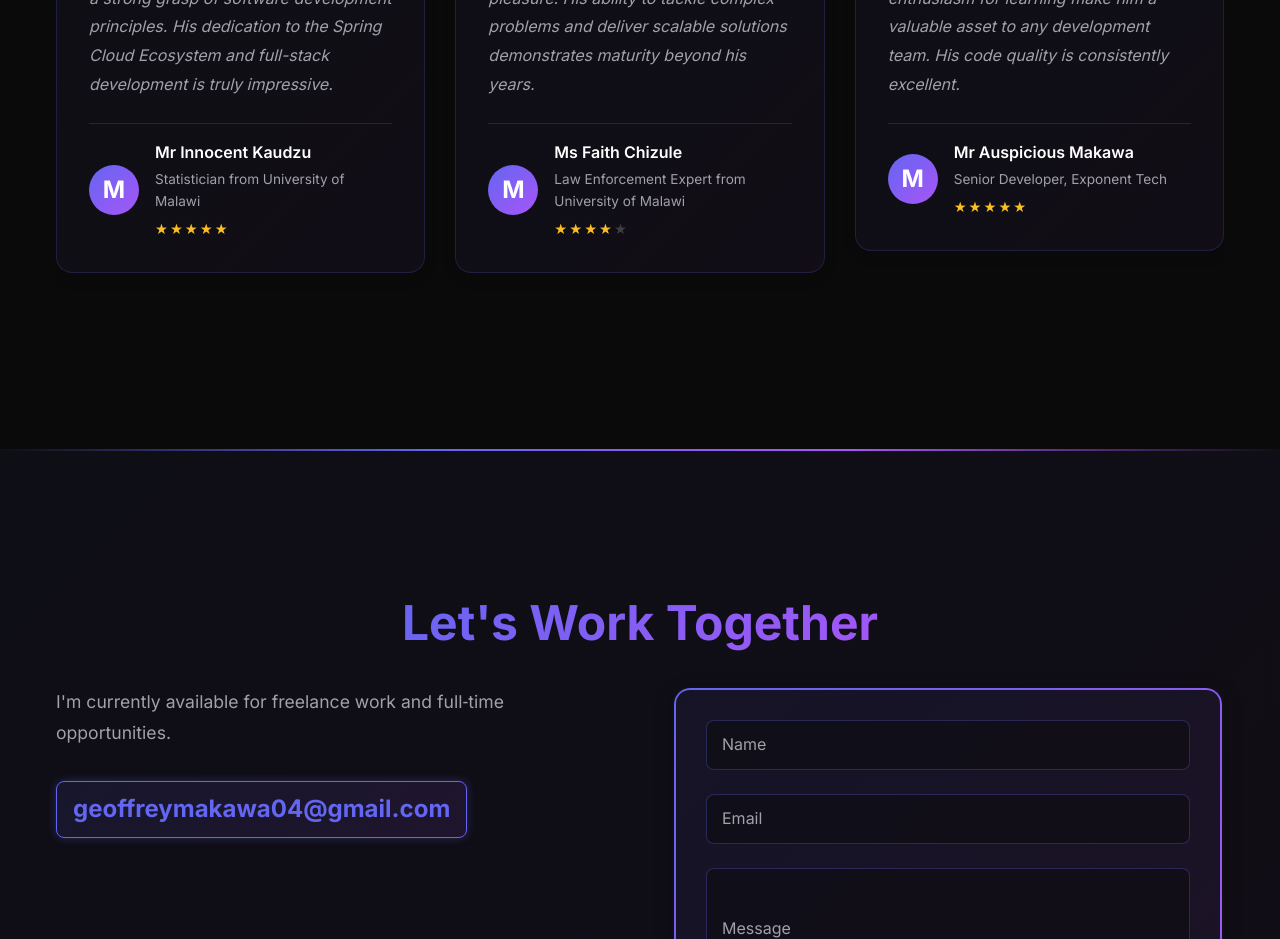
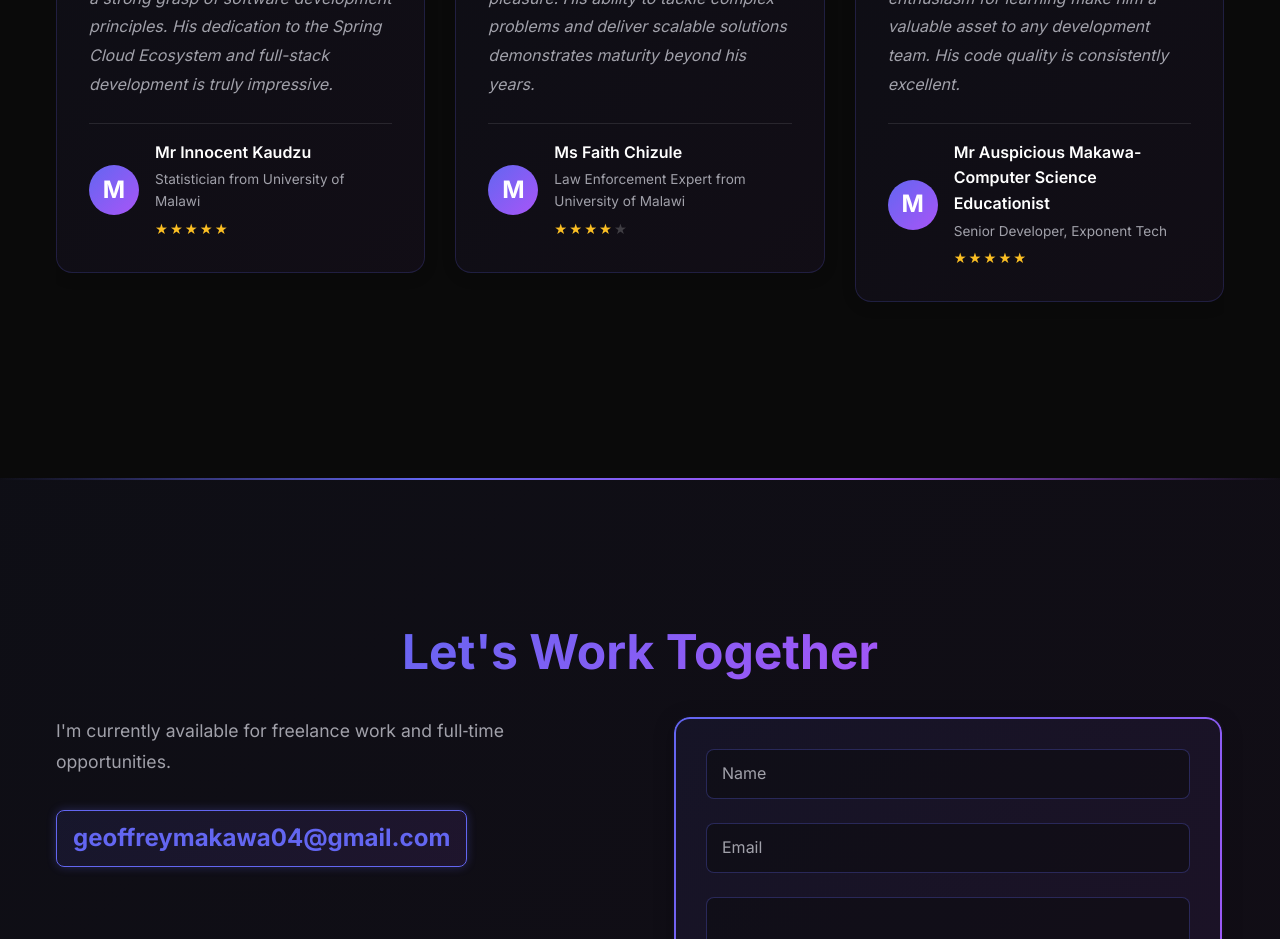
Before and after one commit to GeoffreyMakawaMbewe/Potfolio-Website, a React (Vite) app: page / in a window 1280 px wide. Shown: the part 4600-5539 px from the top of the page. Built offline with nearby package versions, Linux system fonts and the light colour scheme.

Commit message:
Updated styling... Resorted to neon and glowing effect

```diff
--- a/src/components/Testimonials.jsx
+++ b/src/components/Testimonials.jsx
@@ -25,7 +25,7 @@ const testimonialsData = [
   },
   {
     id: 3,
-    name: "Mr Auspicious Makawa",
+    name: "Mr Auspicious Makawa- Computer Science Educationist",
     role: "Senior Developer, Exponent Tech",
     image: "/testimonial-placeholder.jpg",
     quote: "Geoffrey's full-stack expertise and enthusiasm for learning make him a valuable asset to any development team. His code quality is consistently excellent.",
```
